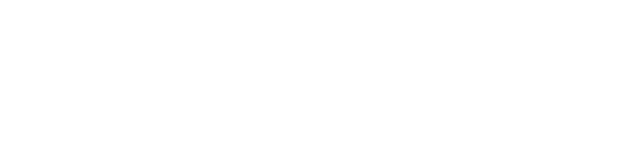
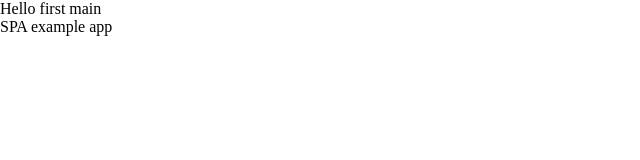
Before and after one commit to DenisovaSS/englishPuzzle, a website built with webpack: page src/index.html in a window 1280 px wide. Shown: the whole page, without its empty margins (0-640 px from the left). Built offline with nearby package versions, Linux system fonts and the light colour scheme.

Commit message:
add main and footer in app

```diff
--- a/src/app/app.ts
+++ b/src/app/app.ts
@@ -1,7 +1,21 @@
+import MainView from './view/main/main';
+import FooterView from './view/footer/footer';
+
 export default class App {
   constructor() {
     this.createView();
   }
 
-  createView() {}
+  createView() {
+    const mainView = new MainView();
+
+    const footerView = new FooterView();
+    if (mainView && footerView) {
+      document.body.append(
+        mainView.getHtmlElement(),
+        // eslint-disable-next-line @typescript-eslint/comma-dangle
+        footerView.getHtmlElement()
+      );
+    }
+  }
 }
--- a/src/app/utils/element-creator.ts
+++ b/src/app/utils/element-creator.ts
@@ -1,15 +1,14 @@
 export interface ElementParams {
   tag: string;
   classNames: Array<string>;
-  parent?: HTMLElement | null;
   textContent: string;
-  callback: (event: MouseEvent) => void;
 }
+
 export class ElementCreator {
-  element: HTMLElement | null;
+  element: HTMLElement;
 
   constructor(param: ElementParams) {
-    this.element = null;
+    this.element = document.createElement('div');
     this.createElement(param);
   }
 
@@ -26,9 +25,7 @@ export class ElementCreator {
   setCssClasses(cssClasses: Array<string>) {
     // eslint-disable-next-line array-callback-return
     cssClasses.map((className) => {
-      if (this.element) {
-        this.element.classList.add(className);
-      }
+      this.element?.classList.add(className);
     });
   }
 
@@ -37,12 +34,4 @@ export class ElementCreator {
       this.element.textContent = text;
     }
   }
-
-  setCallback(callback: (event: Event) => void) {
-    if (typeof callback === 'function') {
-      if (this.element) {
-        this.element.addEventListener('click', (event) => callback(event));
-      }
-    }
-  }
 }
--- /dev/null
+++ b/src/app/view/footer/footer.ts
@@ -0,0 +1,18 @@
+import './footer.css';
+import View from '../view';
+import { ElementParams } from '../../utils/element-creator';
+
+const cssClasses = {
+  FOOTER: 'footer',
+};
+const TEXT = 'SPA example app';
+export default class FooterView extends View {
+  constructor() {
+    const params: ElementParams = {
+      tag: 'footer',
+      classNames: [cssClasses.FOOTER],
+      textContent: TEXT,
+    };
+    super(params);
+  }
+}
--- /dev/null
+++ b/src/app/view/main/main.ts
@@ -0,0 +1,29 @@
+import './main.css';
+import View from '../view';
+import { ElementParams } from '../../utils/element-creator';
+
+const cssClasses = {
+  // eslint-disable-next-line @typescript-eslint/comma-dangle
+  MAIN: 'main',
+};
+export default class MainView extends View {
+  constructor() {
+    const params: ElementParams = {
+      tag: 'main',
+      classNames: [cssClasses.MAIN],
+      textContent: 'Hello first main',
+    };
+    super(params);
+  }
+
+  //   setContent(view: View) {
+  //     const element = view.getHtmlElement();
+  //     const currentElement = this.elementCreator.getElement();
+  //     if (currentElement) {
+  //       while (currentElement.firstElementChild) {
+  //         currentElement.firstElementChild.remove();
+  //       }
+  //       currentElement.append(element || '');
+  //     }
+  //   }
+}
--- a/src/app/view/view.ts
+++ b/src/app/view/view.ts
@@ -17,7 +17,6 @@ export default class View {
       tag: params.tag,
       classNames: params.classNames,
       textContent: params.textContent,
-      callback: params.callback
     };
     const elementCreator = new ElementCreator(elementParams);
     return elementCreator;
--- a/src/index.html
+++ b/src/index.html
@@ -5,5 +5,8 @@
     <meta name="viewport" content="width=device-width, initial-scale=1.0" />
     <title>English puzzle</title>
   </head>
-  <body></body>
+  <body>
+    <!-- https://rolling-scopes-school.github.io/mistert1a-JSFE2023Q4/rss-puzzle/
+    https://rolling-scopes-school.github.io/alekseng-JSFE2023Q4/rss-puzzle/ help desing-->
+  </body>
 </html>
--- a/src/index.ts
+++ b/src/index.ts
@@ -2,5 +2,5 @@ import './index.html';
 import './style.css';
 import App from './app/app';
 
+// eslint-disable-next-line @typescript-eslint/no-unused-vars
 const app = new App();
-app.createView();
```
Also changed, not shown: src/app/view/footer/footer.css (added), src/app/view/header/header.ts (added), src/app/view/main/main.css (added).
